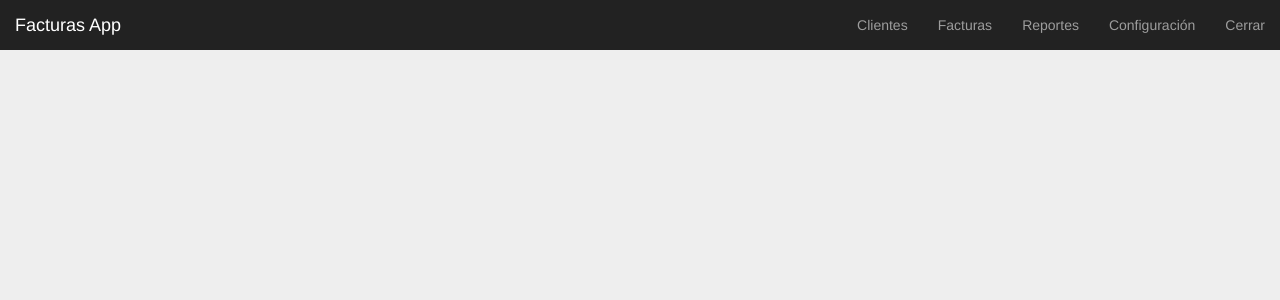
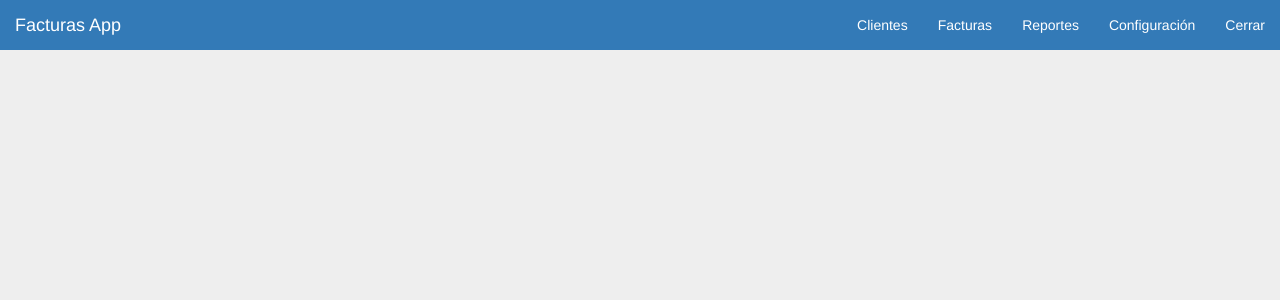
Before and after one commit to elemento15/fact-amlm, a PHP site: page / in a window 1280 px wide. Shown: the top 300 px of the page. Run offline with PHP 8.4, Linux system fonts and the light colour scheme; the visitor is signed in with stand-in values (Sample User, id 1).

Commit message:
Change styles to navbar

```diff
--- a/css/estilos.css
+++ b/css/estilos.css
@@ -1,5 +1,15 @@
 body {
 	background-color: #EEEEEE;
+}
+
+nav ul.navbar-nav li.opt-navbar a,
+nav a.navbar-brand {
+	color: #fff;
+}
+
+.nav>li>a:focus,
+.nav>li>a:hover {
+	color: #666 !important;
 }
 
 h3.titulo {
--- a/index.php
+++ b/index.php
@@ -40,7 +40,7 @@
   </head>
 
   <body>
-    <nav class="navbar navbar-inverse navbar-fixed-top">
+    <nav class="navbar navbar-fixed-top bg-primary">
       <div class="container-fluid">
         <div class="navbar-header">
           <button type="button" class="navbar-toggle" data-toggle="collapse" data-target="#navbar" aria-expanded="true" aria-controls="navbar">
```
